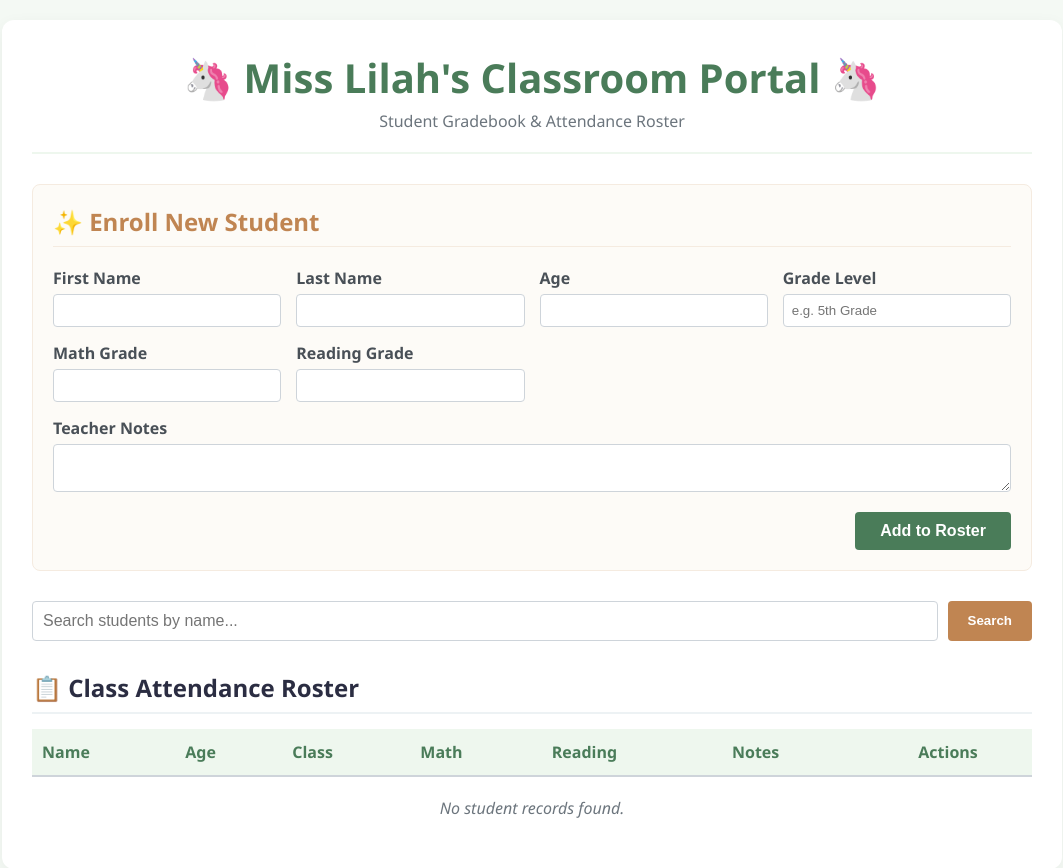
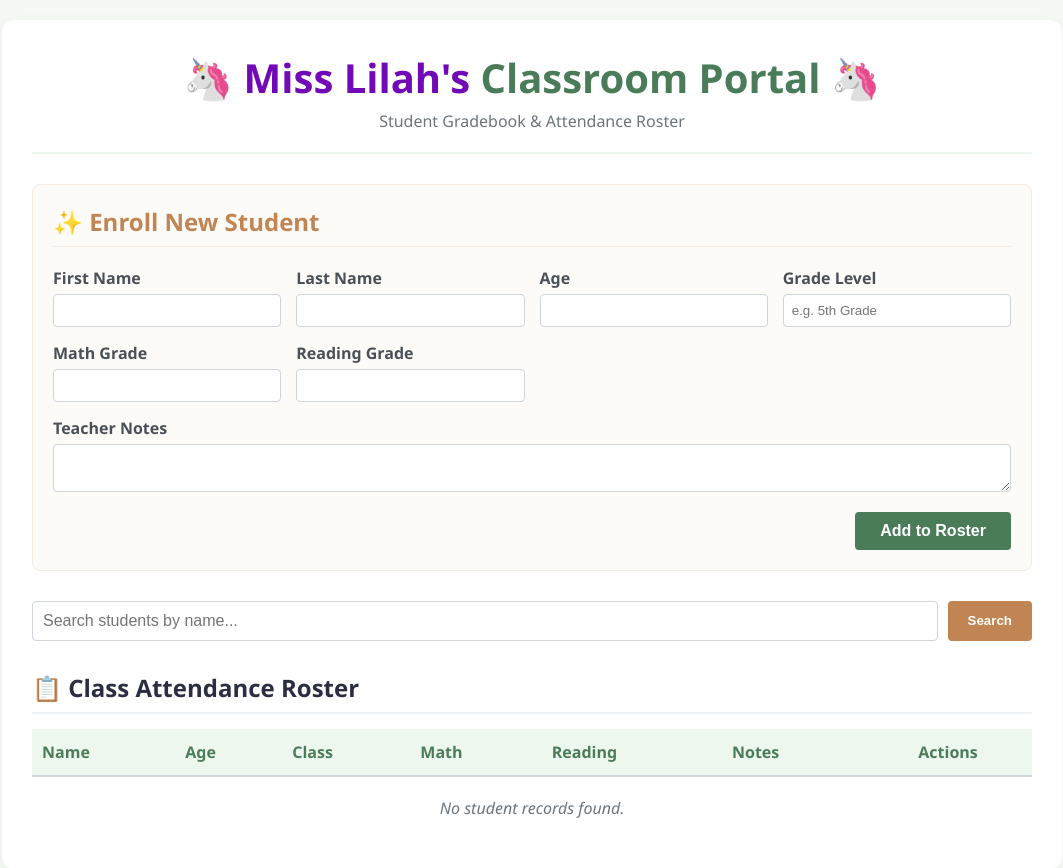
Before and after one commit to jlaurel1993/school-website-portal, a Flask app: page / in a window 1280 px wide. Shown: the top 868 px of the page, without its empty margins (108-1171 px from the left). Run offline with Flask 3, Linux system fonts and the light colour scheme; data that the repository does not hold is empty.

Commit message:
Design: Update Miss Lilah text color from lavender to deep purple

```diff
--- a/templates/index.html
+++ b/templates/index.html
@@ -11,7 +11,7 @@
     <div style="max-width: 1000px; margin: 0 auto; background: white; padding: 30px; border-radius: 12px; box-shadow: 0 4px 15px rgba(0,0,0,0.05);">
 
         <header style="text-align: center; margin-bottom: 30px; border-bottom: 2px solid #eef7ee; padding-bottom: 20px;">
-            <h1 style="color: #4a7c59; margin: 0; font-size: 2.5rem;">🦄 Miss Lilah's Classroom Portal 🦄</h1>
+            <h1 style="color: #4a7c59; margin: 0; font-size: 2.5rem;">🦄 <span style="color: #7209b7;">Miss Lilah's</span> Classroom Portal 🦄</h1>
             <p style="color: #6c757d; margin: 5px 0 0 0;">Student Gradebook & Attendance Roster</p>
         </header>
 
```
